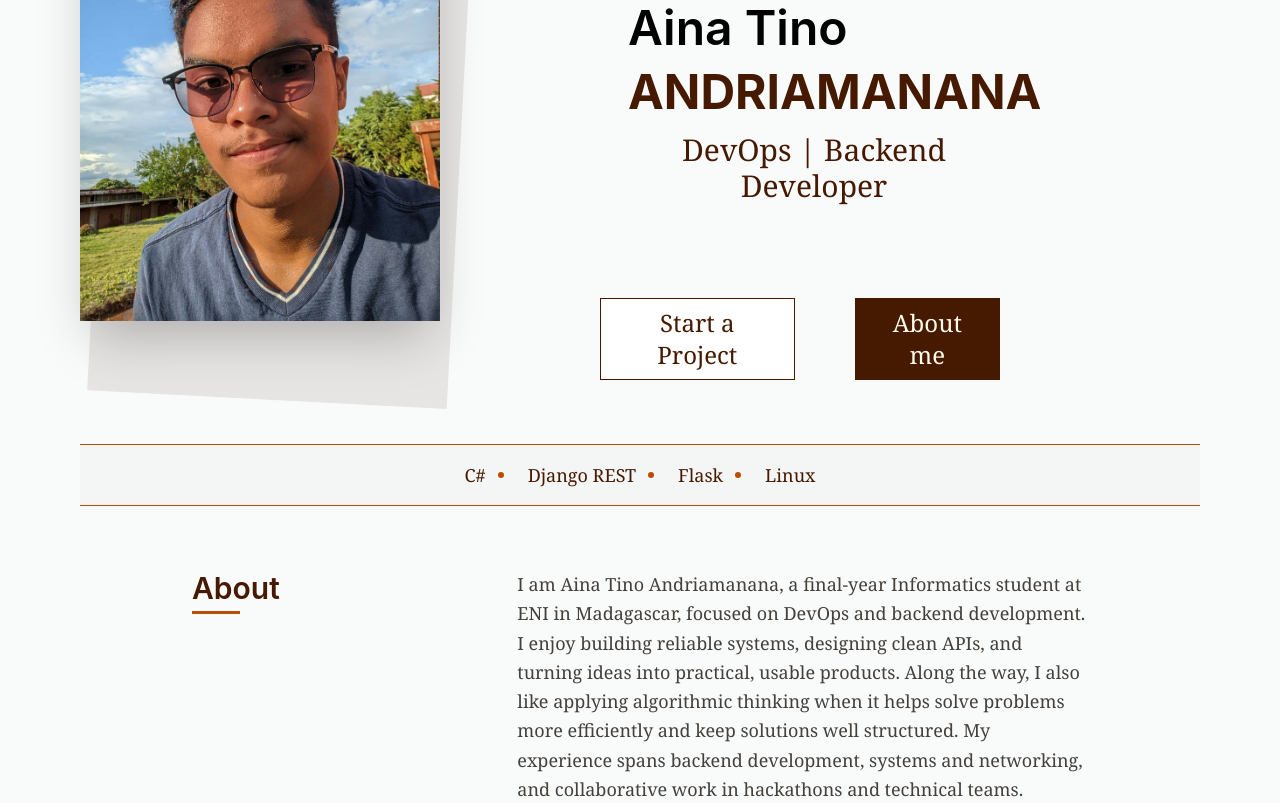
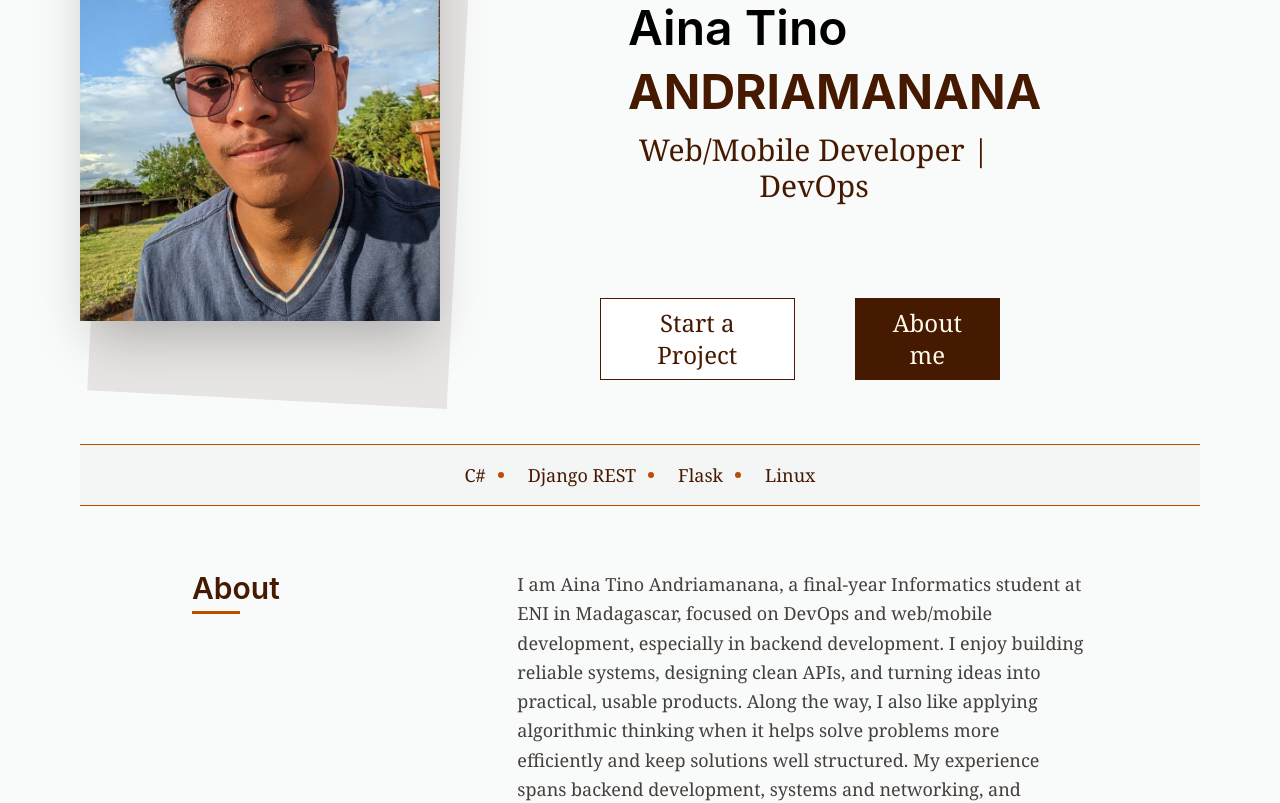
Before and after one commit to AinaTino/portfolio, a React (Vite) app: page / in a window 1280 px wide. Shown: the part 200-1003 px from the top of the page. Built offline with nearby package versions, Linux system fonts and the light colour scheme; no server answers.

Commit message:
Update some informations

```diff
--- a/src/App.tsx
+++ b/src/App.tsx
@@ -53,7 +53,7 @@ const skillCategories = [
 
 const mySkills = [
     "C#", "ASP.NET Core","Python","Django REST", "Flask", "Docker", "Linux", "React", "TypeScript",
-    "Tailwind CSS", "PostgreSQL", "GitHub Actions", "Problem-solving", "Teamwork", "Autonomy"
+    "Tailwind CSS", "PostgreSQL", "GitHub Actions", "Problem-solving", "Teamwork", "Autonomy", "Flutter", "Kotlin/Jetpack Compose",
 ];
 
 const experiences = [
@@ -169,7 +169,7 @@ function App() {
                     <h3 className="text-xl font-semibold">Hey, I'm </h3>
                     <h1 className="text-5xl font-semibold pl-7"> Aina Tino</h1>
                     <h1 className="text-center font-bold text-5xl pl-7 text-amber-950">ANDRIAMANANA</h1>
-                    <h1 className="text-center font-serif text-3xl pl-7 text-amber-950">DevOps | Backend Developer</h1>
+                    <h1 className="text-center font-serif text-3xl pl-7 text-amber-950">Web/Mobile Developer | DevOps</h1>
                 </div>
                 <div className="pt-6 md:mt-auto flex gap-2 md:gap-15">
                     <Btn
@@ -197,7 +197,7 @@ function App() {
         <AboutSection
             id="about"
             bio="I am Aina Tino Andriamanana, a final-year Informatics student at ENI in Madagascar,
-            focused on DevOps and backend development. I enjoy building reliable systems, designing clean APIs,
+            focused on DevOps and web/mobile development, especially in backend development. I enjoy building reliable systems, designing clean APIs,
             and turning ideas into practical, usable products. Along the way, I also like applying algorithmic thinking
             when it helps solve problems more efficiently and keep solutions well structured. My experience spans
             backend development, systems and networking, and collaborative work in hackathons and technical teams."
```
